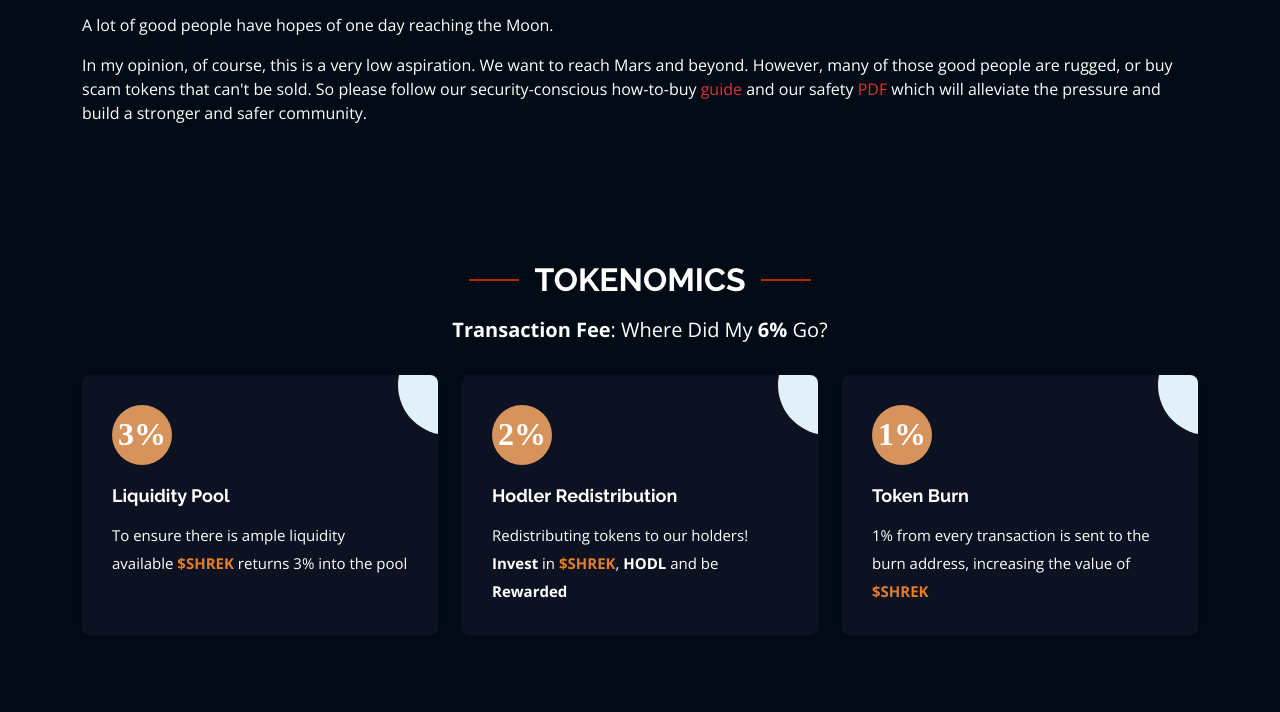
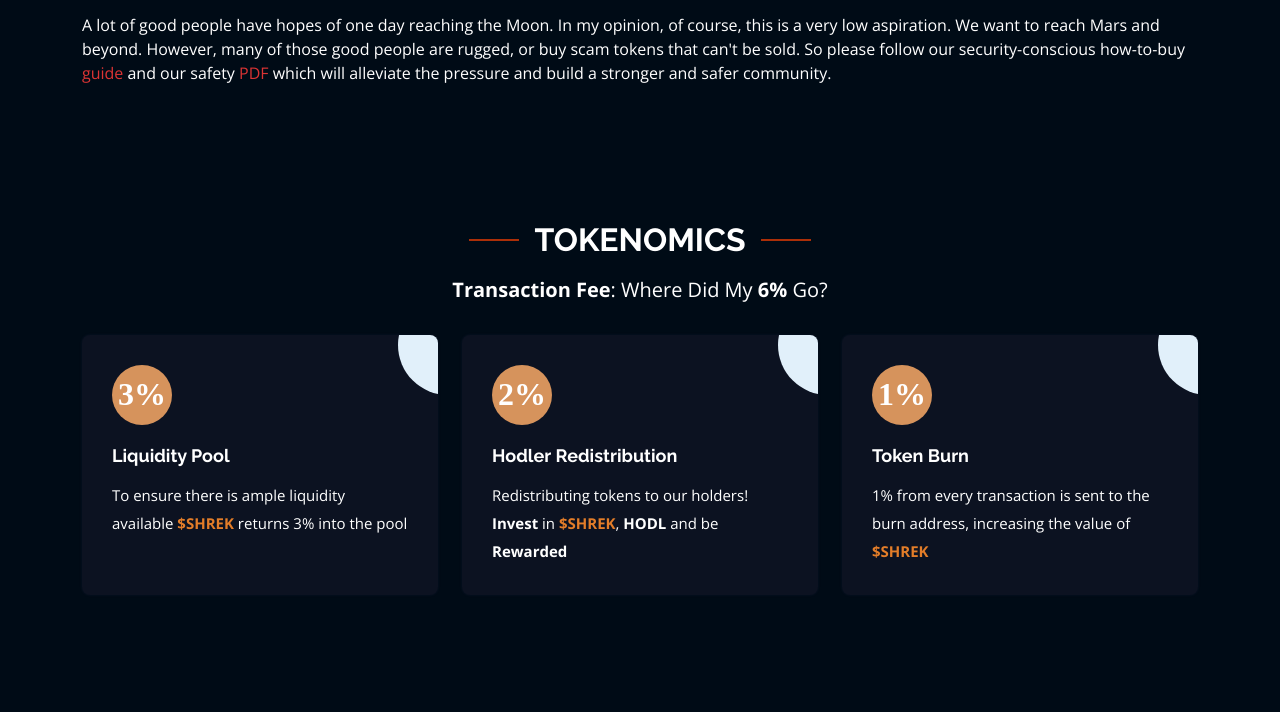
Before and after one commit to JamesPhoster/test-site, a plain HTML site: page index.html in a window 1280 px wide. Shown: the part 1068-1780 px from the top of the page. Drawn offline with nearby package versions, Linux system fonts and the light colour scheme; animation ran at ten frames a second.

Commit message:
Update index.html

```diff
--- a/index.html
+++ b/index.html
@@ -160,8 +160,6 @@ We are excited to announce today the launch of our forefront in our mission for
 
 
 A lot of good people have hopes of one day reaching the Moon.
-</p>
-<p data-aos="fade-up" data-aos-delay="300">
 
 In my opinion, of course, this is a very low aspiration. We want to reach Mars and beyond.
 
```
